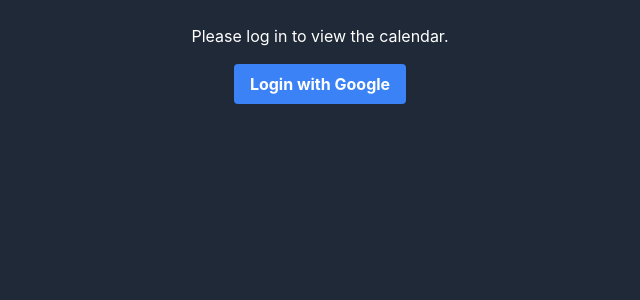
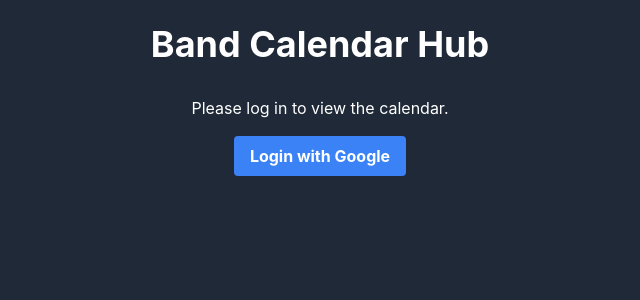
Before and after one commit to alienbrainfarm/bandorg, a React (Create React App) app in the folder client/: page / in a window 1280 px wide. Shown: the top 300 px of the page, without its empty margins (320-960 px from the left). Built offline with nearby package versions, Linux system fonts and the light colour scheme; no server answers.

Commit message:
Fix: Display correct title on landing page and update issues.md.

```diff
--- a/client/src/App.js
+++ b/client/src/App.js
@@ -44,6 +44,7 @@
             </Routes>
           ) : (
             <div className="flex flex-col items-center justify-center h-full">
+              <h1 className="text-4xl font-bold mb-8">Band Calendar Hub</h1>
               <p className="mb-4">Please log in to view the calendar.</p>
               <button onClick={handleLogin} className="bg-blue-500 hover:bg-blue-700 text-white font-bold py-2 px-4 rounded">Login with Google</button>
             </div>
```
Also changed, not shown: 1 other file (tests, documents, lock files or other folders).
